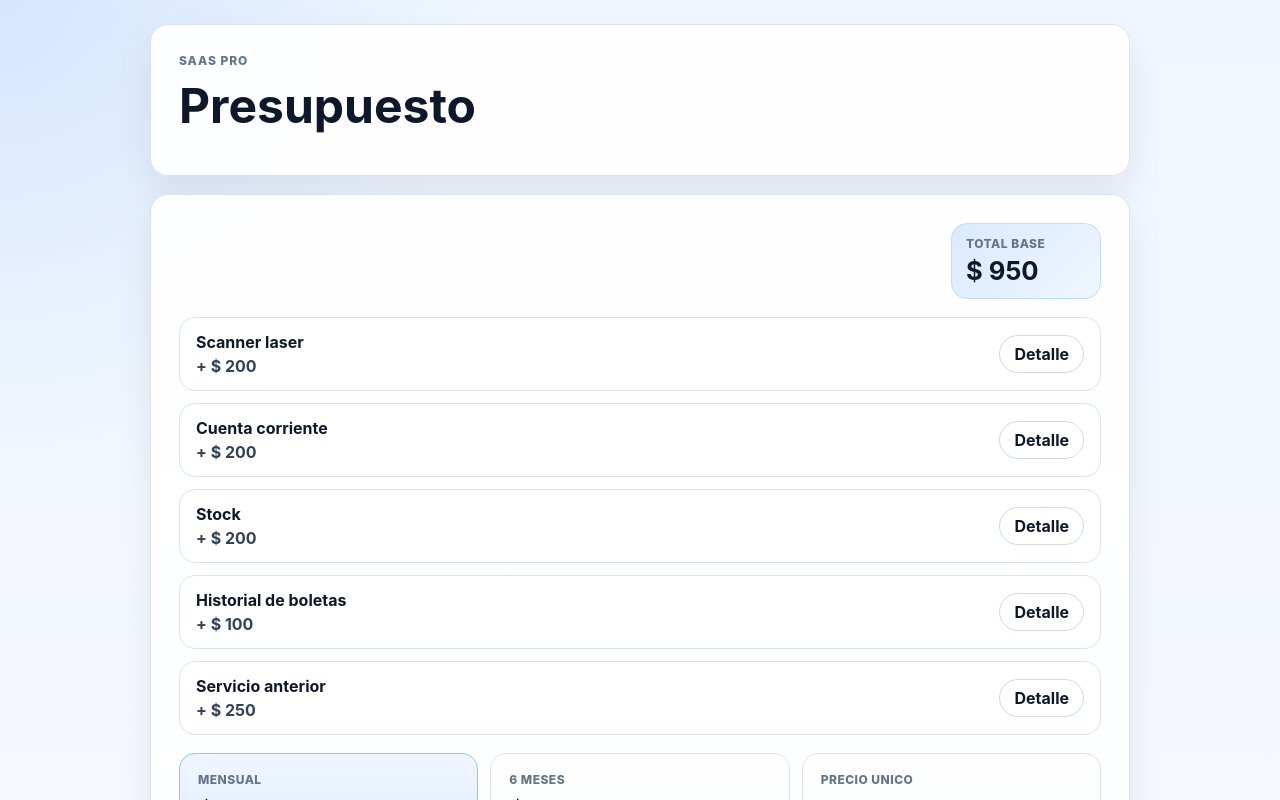
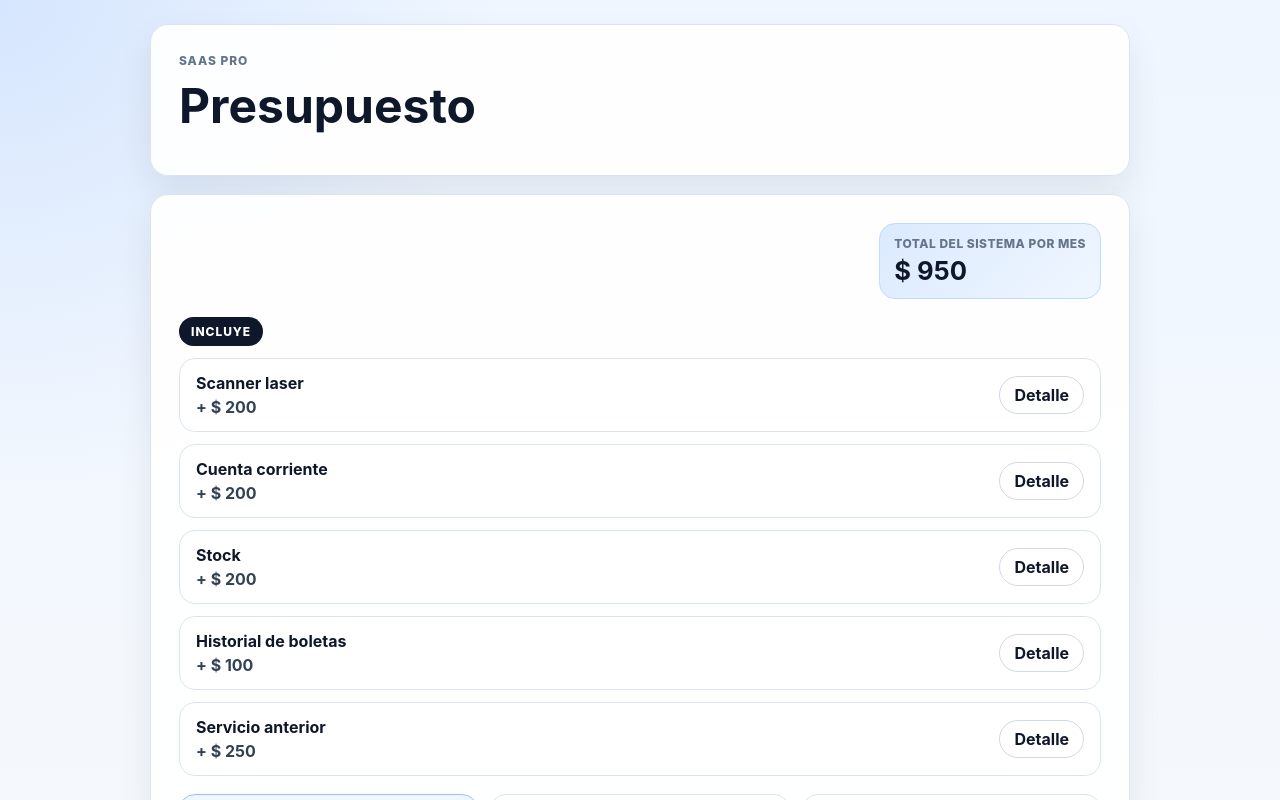
Before and after one commit to MoNRaSpGit/Presupuesto, a React (Vite) app: page / in a window 1280 px wide. Shown: the top 800 px of the page. Built offline with nearby package versions, Linux system fonts and the light colour scheme.

Commit message:
Add include label to presupuesto plan

```diff
--- a/src/app/App.tsx
+++ b/src/app/App.tsx
@@ -70,9 +70,13 @@ export function App() {
           <div className="presupuesto-card__header">
             <div />
             <div className="presupuesto-total-pill">
-              <span>Total base</span>
+              <span>Total del sistema por mes</span>
               <strong>{formatCurrency(MONTHLY_TOTAL)}</strong>
             </div>
+          </div>
+
+          <div className="presupuesto-section-label">
+            <span>Incluye</span>
           </div>
 
           <div className="presupuesto-feature-list">
--- a/src/styles/global.css
+++ b/src/styles/global.css
@@ -127,6 +127,24 @@ select {
   color: #0f172a;
 }
 
+.presupuesto-section-label {
+  display: flex;
+  align-items: center;
+  margin: 10px 0 12px;
+}
+
+.presupuesto-section-label span {
+  display: inline-flex;
+  padding: 7px 12px;
+  border-radius: 999px;
+  background: #0f172a;
+  color: #fff;
+  font-size: 12px;
+  font-weight: 800;
+  letter-spacing: 0.08em;
+  text-transform: uppercase;
+}
+
 .presupuesto-feature-list {
   display: grid;
   gap: 12px;
```
